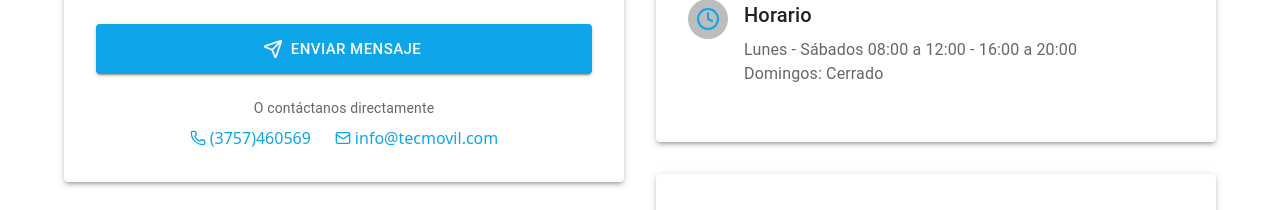
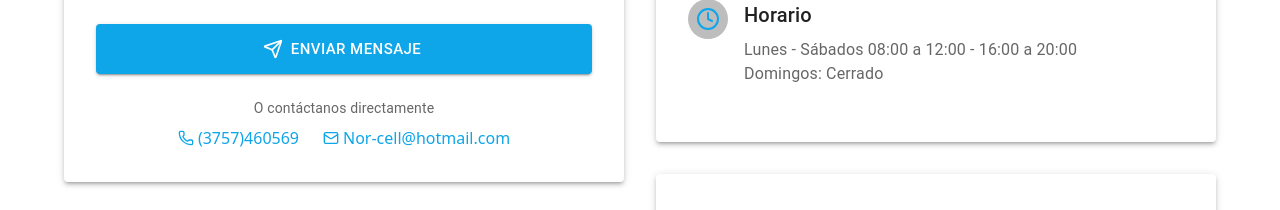
Before and after one commit to nestor1608/tecmovil_front, a React (Vite) app: page /contacto in a window 1280 px wide. Shown: the part 900-1110 px from the top of the page. Built offline with nearby package versions, Linux system fonts and the light colour scheme; no server answers.

Commit message:
udpate front

```diff
--- a/src/components/ContactForm.jsx
+++ b/src/components/ContactForm.jsx
@@ -243,7 +243,7 @@ const ContactForm = () => {
                   sx={{ display: 'flex', alignItems: 'center' }}
                 >
                   <Mail size={16} style={{ marginRight: theme.spacing(0.5) }} />
-                  info@tecmovil.com
+                  Nor-cell@hotmail.com
                 </Link>
               </Box>
             </Grid>
```
